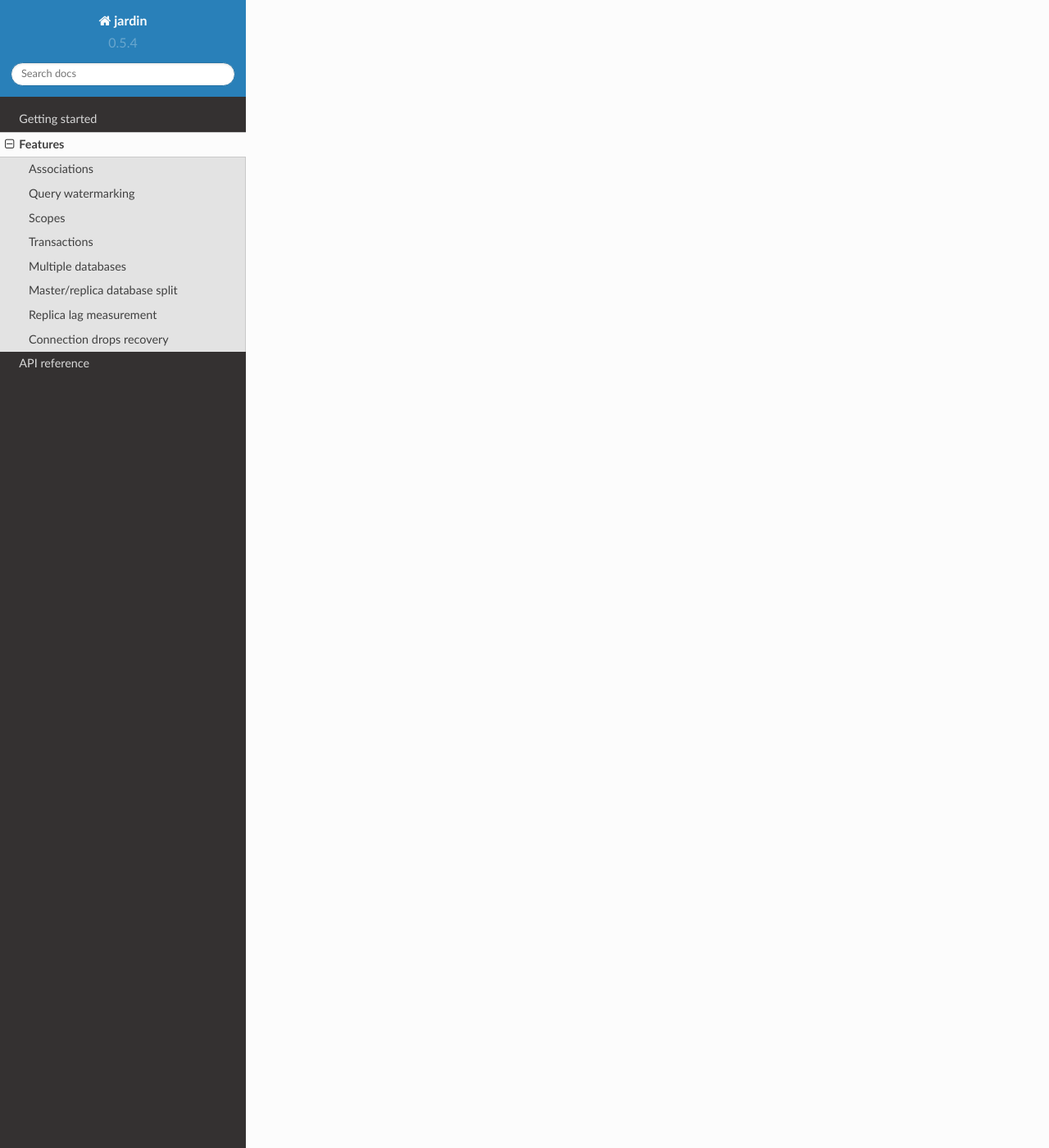
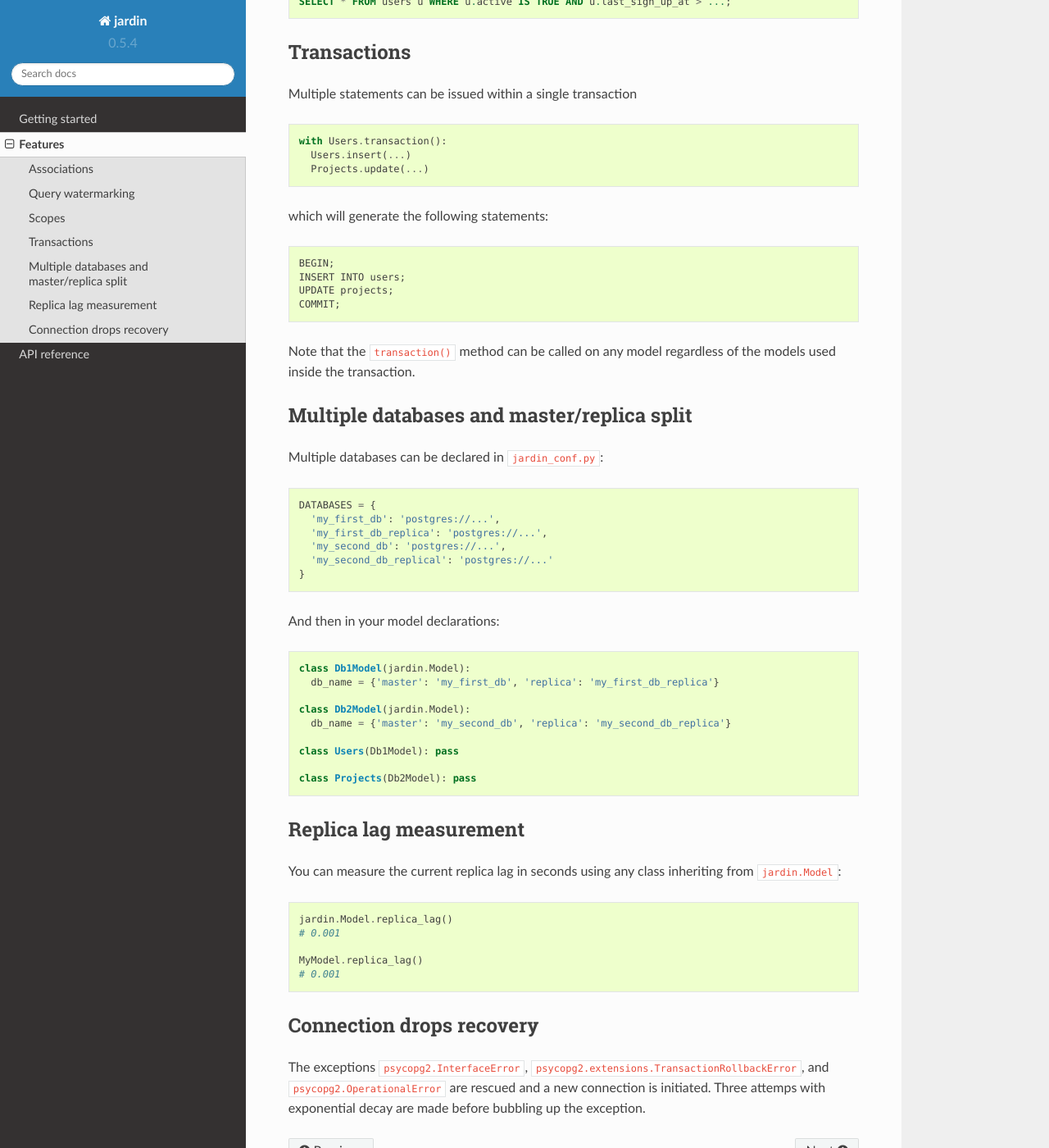
Before and after one commit to instacart/jardin-archived, a Sphinx documentation site: the page built from docs/features.rst, in a window 1280 px wide and 1400 px high, scrolled down 1435 px. Shown: the whole window at 82% size. Built offline with Sphinx 7.4.7 and the Read the Docs theme 2.0.0, drawn with Linux system fonts in a browser that asks for light colours; some of the changed text lies outside the part shown.

Commit message:
More documentation

```diff
--- a/docs/features.rst
+++ b/docs/features.rst
@@ -4,23 +4,117 @@
 Associations
 ------------
 
+Belongs-to and has-many relationships can be declared as such::
+
+  class Posts(jardin.Model):
+    belongs_to = {
+      'users': 'user_id'
+    }
+
+  class Users(jardin.Model):
+    has_many = [Posts]
+
+And then used as such::
+
+  users = Users.select()
+  posts = users.posts()
+
+Or::
+
+  Posts.select(
+    inner_join=[Users],
+    where={'u.id': 123})
+
 Query watermarking
 ------------------
+
+By defining a watermark in your ``jardin_conf.py`` file::
+
+  WATERMARK = 'MyGreatApp'
+
+Queries will show up as such in your SQL logs::
+
+  /* MyGreatApp | path/to/file.py:function_name:line_number */ SELECT * FROM ....;
 
 Scopes
 ------
 
+Query scopes can be defined inside your model as such::
+
+  class Users(jardin.Model):
+
+    scopes = {
+      'active': {'active': True},
+      'recent': ["last_sign_up_at > %(week_ago)s", {'week_ago': datetime.utcnow() - timedelta(weeks=1)}]
+    }
+
+Then used as such::
+
+  Users.select(scopes = ['active', 'recent'])
+
+Which will issue this statement
+
+.. code-block:: psql
+
+  SELECT * FROM users u WHERE u.active IS TRUE AND u.last_sign_up_at > ...;
+
 Transactions
 ------------
 
-Multiple databases
-------------------
+Multiple statements can be issued within a single transaction
 
-Master/replica database split
------------------------------
+.. code-block:: python
+
+  with Users.transaction():
+    Users.insert(...)
+    Projects.update(...)
+
+which will generate the following statements::
+
+  BEGIN;
+  INSERT INTO users;
+  UPDATE projects;
+  COMMIT;
+
+Note that the ``transaction()`` method can be called on any model regardless of the models used inside the transaction.
+
+Multiple databases and master/replica split
+-------------------------------------------
+
+Multiple databases can be declared in ``jardin_conf.py``::
+
+  DATABASES = {
+    'my_first_db': 'postgres://...',
+    'my_first_db_replica': 'postgres://...',
+    'my_second_db': 'postgres://...',
+    'my_second_db_replical': 'postgres://...'
+  }
+
+And then in your model declarations::
+
+  class Db1Model(jardin.Model):
+    db_name = {'master': 'my_first_db', 'replica': 'my_first_db_replica'}
+
+  class Db2Model(jardin.Model):
+    db_name = {'master': 'my_second_db', 'replica': 'my_second_db_replica'}
+
+  class Users(Db1Model): pass
+
+  class Projects(Db2Model): pass
+
 
 Replica lag measurement
 -----------------------
 
+You can measure the current replica lag in seconds using any class inheriting from ``jardin.Model``::
+
+  jardin.Model.replica_lag()
+  # 0.001
+
+  MyModel.replica_lag()
+  # 0.001
+
 Connection drops recovery
 -------------------------
+
+The exceptions ``psycopg2.InterfaceError``, ``psycopg2.extensions.TransactionRollbackError``, and ``psycopg2.OperationalError`` are rescued and a new connection is initiated. Three attemps with exponential decay are made before bubbling up the exception.
```
Also changed, not shown: 2 other files.
